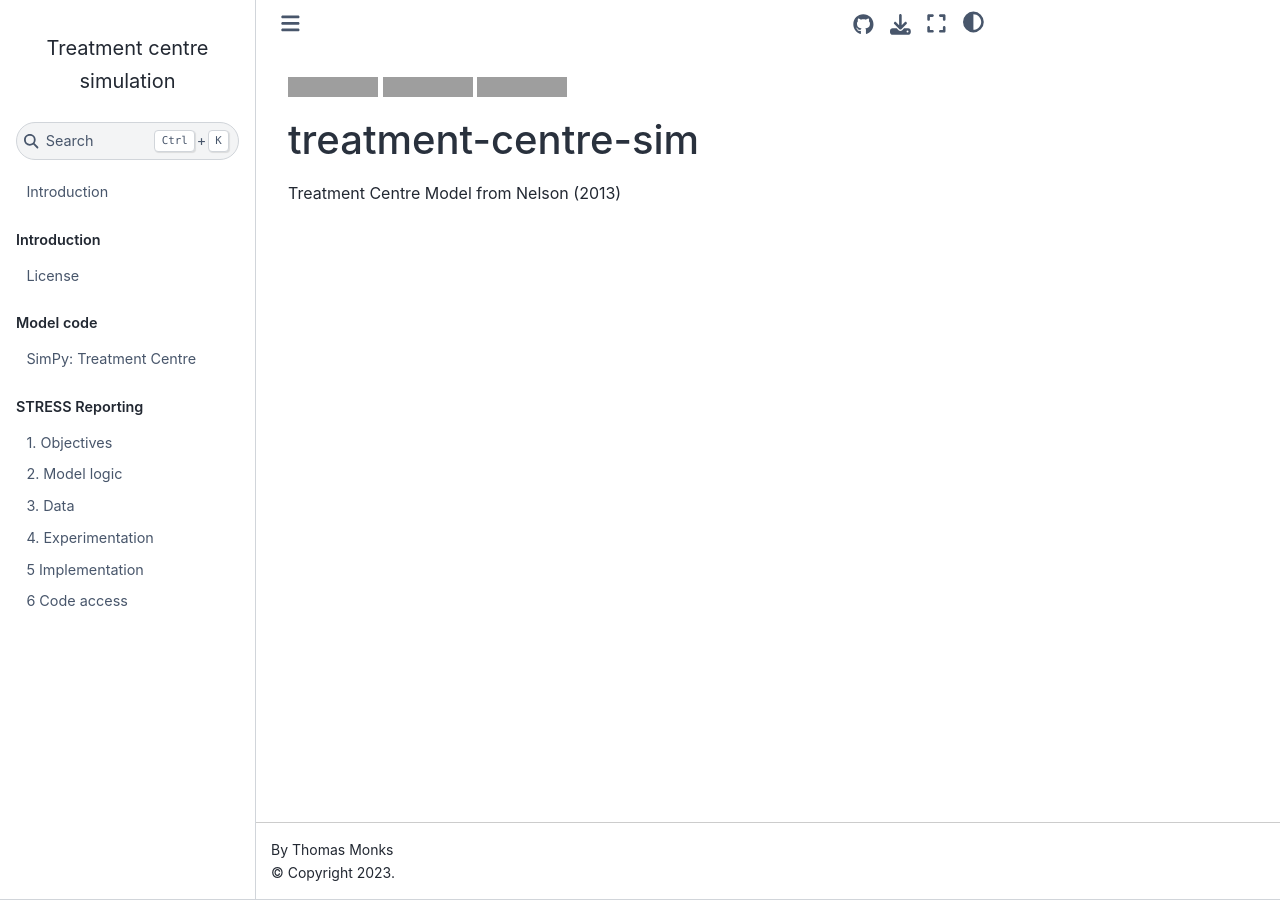
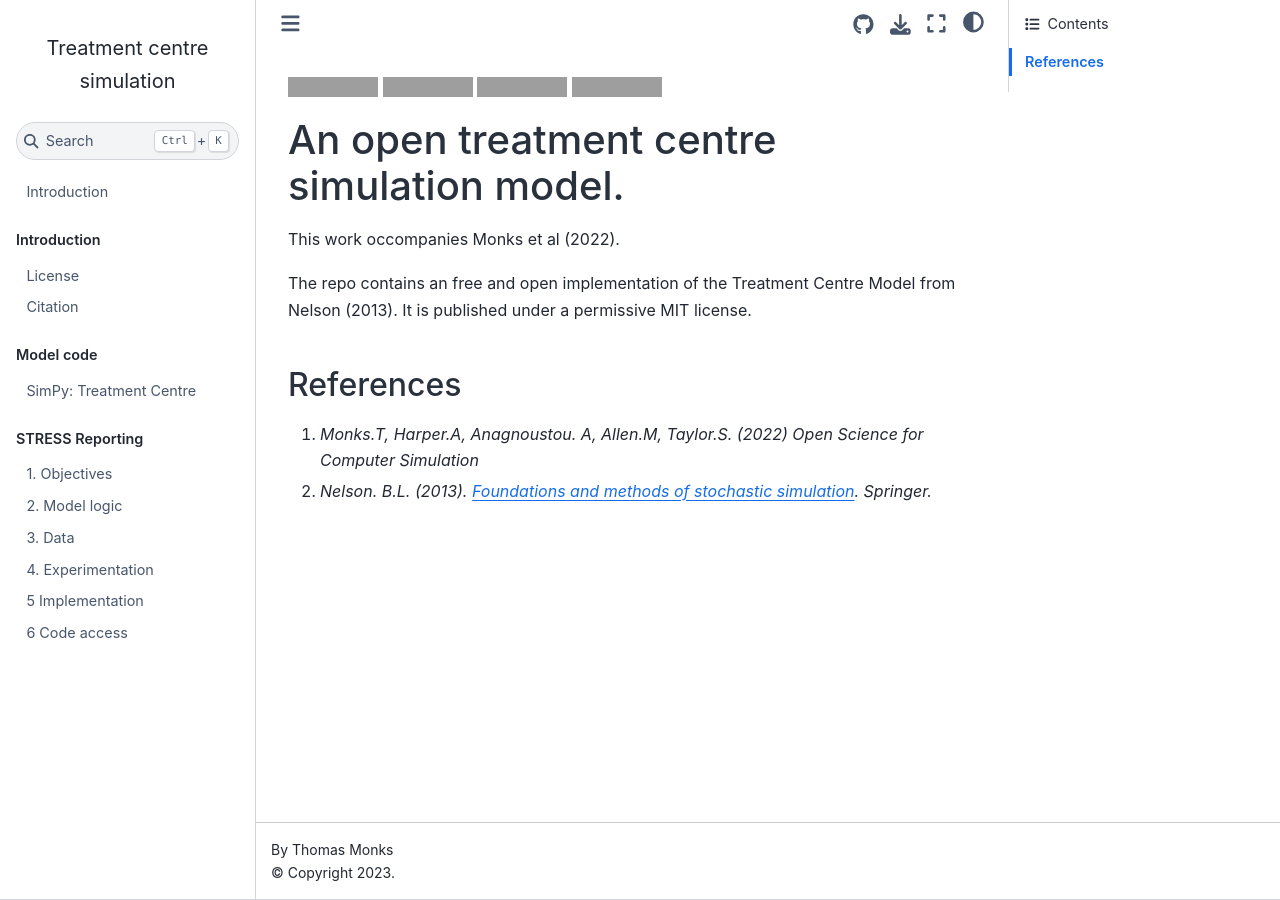
Before and after one commit to TomMonks/treatment-centre-sim, a Jupyter Book: the page built from README.md, in a window 1280 px wide. Built offline with Jupyter Book 1.0.4 settings and Sphinx 7.4.7 and the Sphinx Book theme 1.1.4, drawn with Linux system fonts in a browser that asks for light colours; grey boxes are pictures that could not be loaded.

```diff
--- a/README.md
+++ b/README.md
@@ -1,7 +1,15 @@
 [![Binder](https://mybinder.org/badge_logo.svg)](https://mybinder.org/v2/gh/TomMonks/treatment-centre-sim/HEAD)
 [![License: MIT](https://img.shields.io/badge/License-MIT-yellow.svg)](https://opensource.org/licenses/MIT)
 [![Python 3.8+](https://img.shields.io/badge/python-3.8+-blue.svg)](https://www.python.org/downloads/release/python-360+/)
+[![DOI](https://zenodo.org/badge/DOI/10.5281/zenodo.6497477.svg)](https://doi.org/10.5281/zenodo.6497477)
 
+# An open treatment centre simulation model.
 
-# treatment-centre-sim
-Treatment Centre Model from Nelson (2013)
+This work occompanies Monks et al (2022).
+
+The repo contains an free and open implementation of the Treatment Centre Model from Nelson (2013).  It is published under a permissive MIT license.
+
+## References
+
+1. *Monks.T, Harper.A, Anagnoustou. A, Allen.M, Taylor.S. (2022) Open Science for Computer Simulation*
+2. *Nelson. B.L. (2013). [Foundations and methods of stochastic simulation](https://www.amazon.co.uk/Foundations-Methods-Stochastic-Simulation-International/dp/1461461596/ref=sr_1_1?dchild=1&keywords=foundations+and+methods+of+stochastic+simulation&qid=1617050801&sr=8-1). Springer.*
--- a/_config.yml
+++ b/_config.yml
@@ -10,7 +10,7 @@ description: >- # this means to ignore newlines until "baseurl:"
 only_build_toc_files: false
 
 execute:
-  execute_notebooks: off #cache output from .ipynb files for faster build
+  execute_notebooks: 'cache' #cache output from .ipynb files for faster build
   timeout: -1 #no time restriction on notebook execution
 
 repository:
@@ -24,6 +24,6 @@ html:
 # Configure your Binder links, such as the URL of the BinderHub.
 launch_buttons:
   binderhub_url: "https://mybinder.org"
-  colab_url: "https://colab.research.google.com"
+  #colab_url: "https://colab.research.google.com"
   notebook_interface: "jupyterlab"
   thebe: true
--- a/_toc.yml
+++ b/_toc.yml
@@ -4,6 +4,7 @@ parts:
 - caption: Introduction
   chapters:
   - file: content/01_introduction/01_license
+  - file: content/01_introduction/02_citation
 - caption: Model code
   chapters:
   - file: content/02_model_code/01_model
```
Also changed, not shown: content/01_introduction/02_citation.md (added, +16 -0 lines), content/03_stress/06_code_access.md (+1 -0 lines), content/front_page.md (+2 -3 lines), content/01_introduction/01_license.md (line endings or trailing spaces), content/02_model_code/01_model.ipynb.
